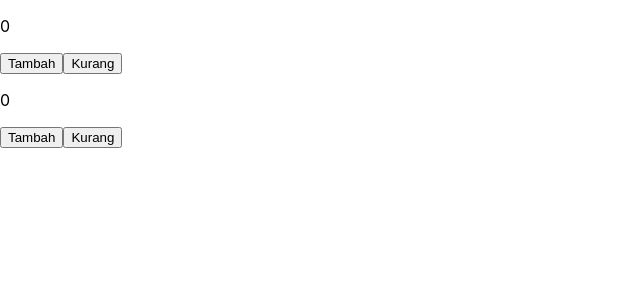
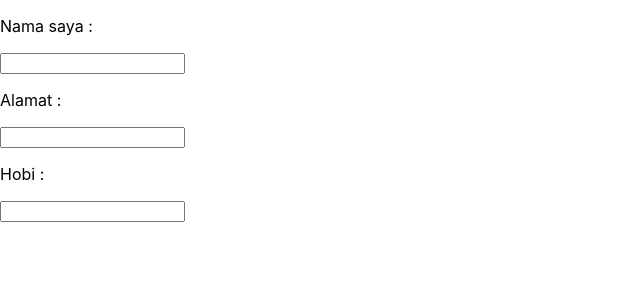
Before and after one commit to irvanariyanto/Learn-ReactJS, a React (Create React App) app: page / in a window 1280 px wide. Shown: the top 300 px of the page, without its empty margins (0-640 px from the left). Built offline with nearby package versions, Linux system fonts and the light colour scheme.

Commit message:
Handling Event on Input

```diff
--- a/src/App.js
+++ b/src/App.js
@@ -1,25 +1,26 @@
-import Biodata from './components/Biodata'
-import Component4 from './components/Component4'
-import NewBiodata from './components/NewBiodata'
-import Counter from './components/Counter'
+// import Biodata from './components/Biodata'
+// import Component4 from './components/Component4'
+// import NewBiodata from './components/NewBiodata'
+// import Counter from './components/Counter'
+import FormInput from './components/FormInput'
+
 
 function App() {
   return (
     <div>
-      <Counter/>
-      <Counter/>
+      <FormInput/>
     </div>
   );
 }
 
-const Hobi = () => {
-  return (
-    <ul>
-      <li>Jogging</li>
-      <li>Berenang</li>
-      <li>Bela diri</li>
-    </ul>
-  )
-}
+// const Hobi = () => {
+//   return (
+//     <ul>
+//       <li>Jogging</li>
+//       <li>Berenang</li>
+//       <li>Bela diri</li>
+//     </ul>
+//   )
+// }
 
 export default App;
--- /dev/null
+++ b/src/components/FormInput.js
@@ -0,0 +1,36 @@
+import React, { Component } from 'react';
+
+class FormInput extends Component {
+    state = {
+        nama: '',
+        alamat: '',
+        hobi: '',
+    }
+
+    handleChange = (e) => {
+        this.setState({
+            [e.target.name]: e.target.value
+        });
+    }
+
+    render() {
+        return (
+            <div>
+                <div>
+                    <p>Nama saya : {this.state.nama}</p>
+                    <input type="text" name="nama" value={this.state.nama} onChange={this.handleChange} />
+                </div>
+                <div>
+                    <p>Alamat : {this.state.alamat}</p>
+                    <input type="text" name="alamat" value={this.state.alamat} onChange={this.handleChange} />
+                </div>
+                <div>
+                    <p>Hobi : {this.state.hobi}</p>
+                    <input type="text" name="hobi" value={this.state.hobi} onChange={this.handleChange} />
+                </div>
+            </div>
+        );
+    }
+}
+
+export default FormInput;
```
